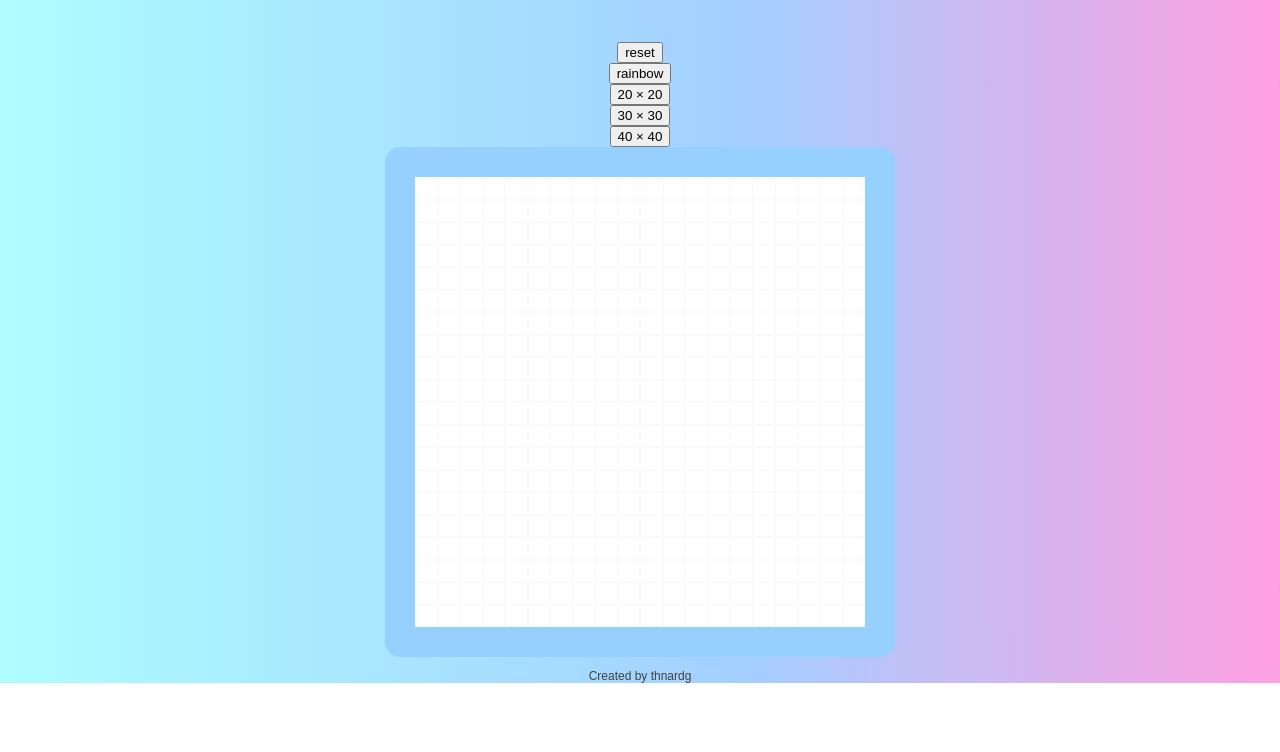
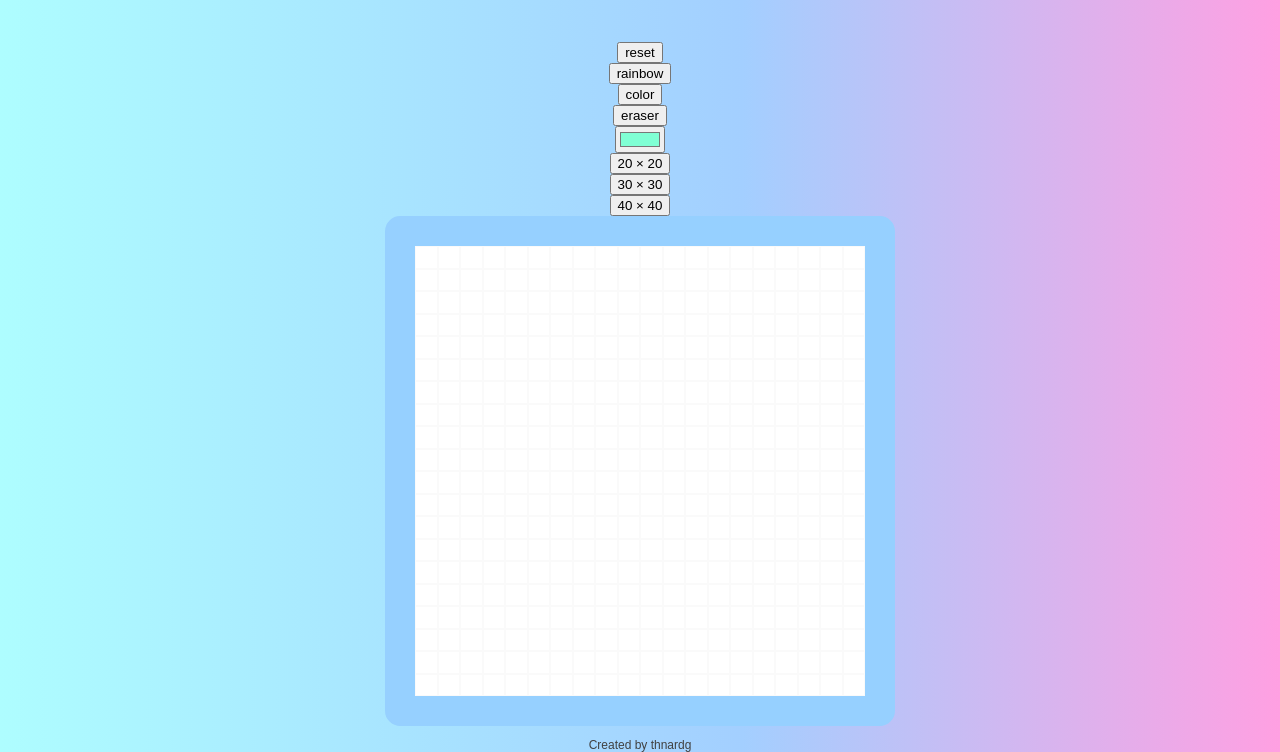
Before and after one commit to thnardg/etch-a-sketch, a plain HTML site: page index.html in a window 1280 px wide. Shown: the part 173-925 px from the top of the page. Before the commit the page ends 856 px from the top, so only its background shows below. Drawn offline with Linux system fonts and the light colour scheme.

Commit message:
Adds color picker

```diff
--- a/index.html
+++ b/index.html
@@ -12,6 +12,9 @@
       <p>etch · a · sketch</p>
       <button id="reset-btn">reset</button>
       <button id="rainbow-btn">rainbow</button>
+      <button id="color-btn">color</button>
+      <button id="eraser-btn">eraser</button>
+      <input type="color" id="colorpicker" value="#7fffd4" />
       <button id="20-btn">20 × 20</button>
       <button id="30-btn">30 × 30</button>
       <button id="40-btn">40 × 40</button>
```
